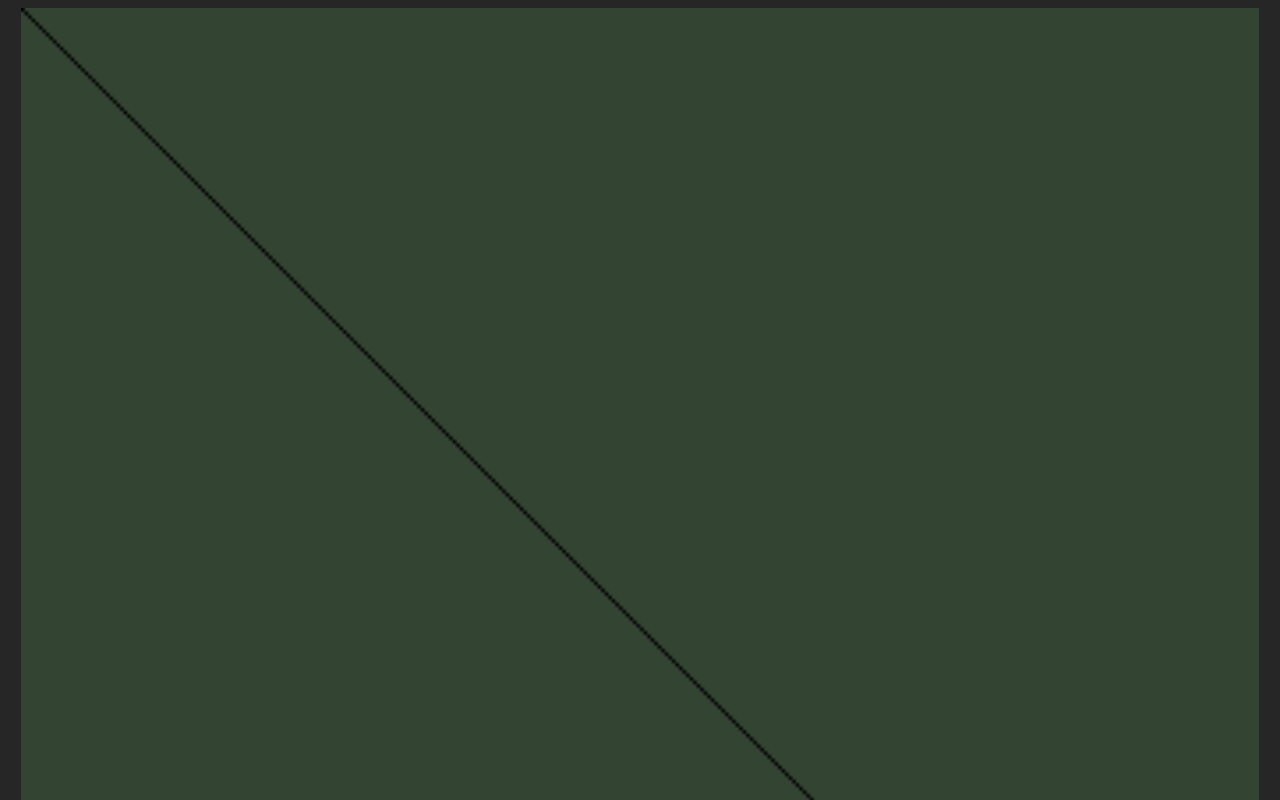
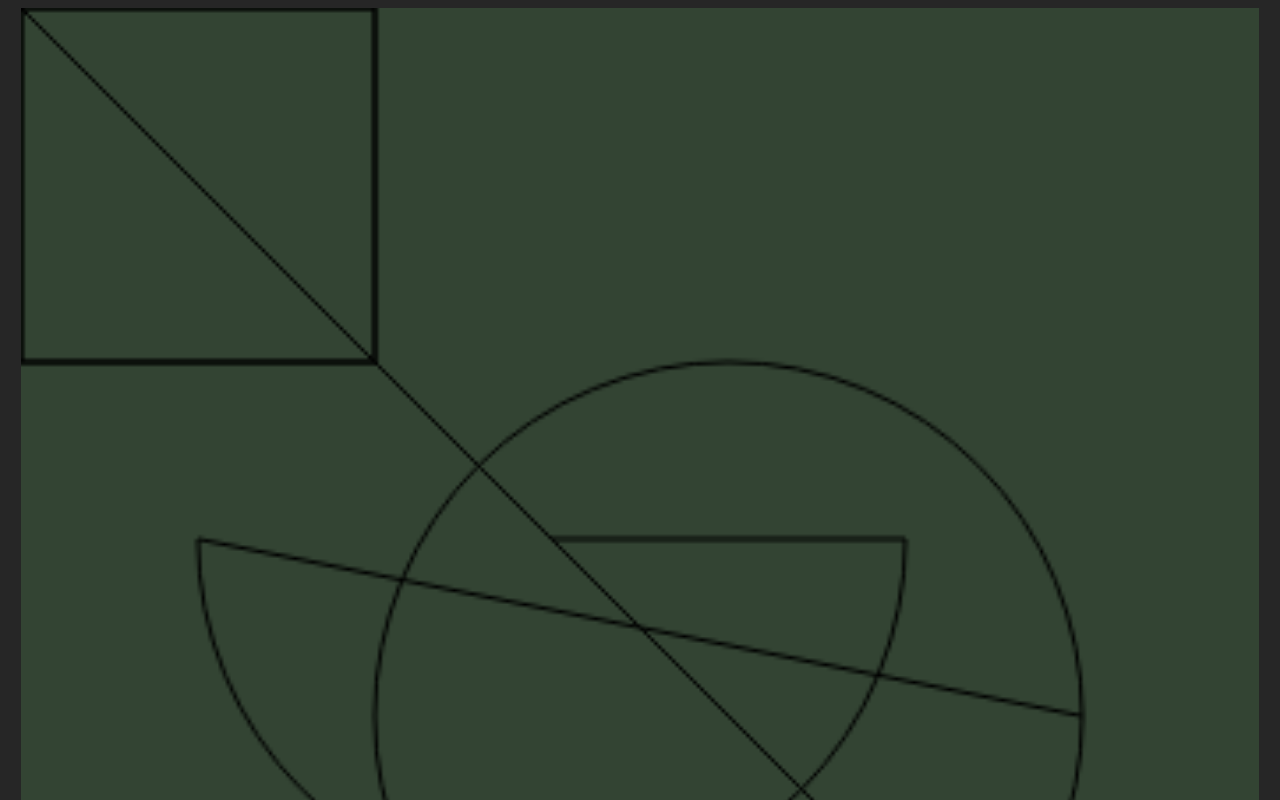
Before and after one commit to osyra42/js_game, a plain HTML site: page index.html in a window 1280 px wide. Shown: the top 800 px of the page. Drawn offline with Linux system fonts and the light colour scheme.

Commit message:
update index.html

```diff
--- a/index.html
+++ b/index.html
@@ -32,6 +32,15 @@ window.onload = function() {
   context.moveTo(0, 0);
   context.lineTo(350, 350);
   context.stroke();
+
+  context.moveTo(0, 0);
+  context.rect(0, 0, 100, 100);
+  context.stroke();
+
+  context.moveTo(150, 150);
+  context.arc(150, 150, 100, 0, 1 * Math.PI);
+  context.arc(200, 200, 100, 0, 2 * Math.PI);
+  context.stroke();
 };
 
 </script>
```
